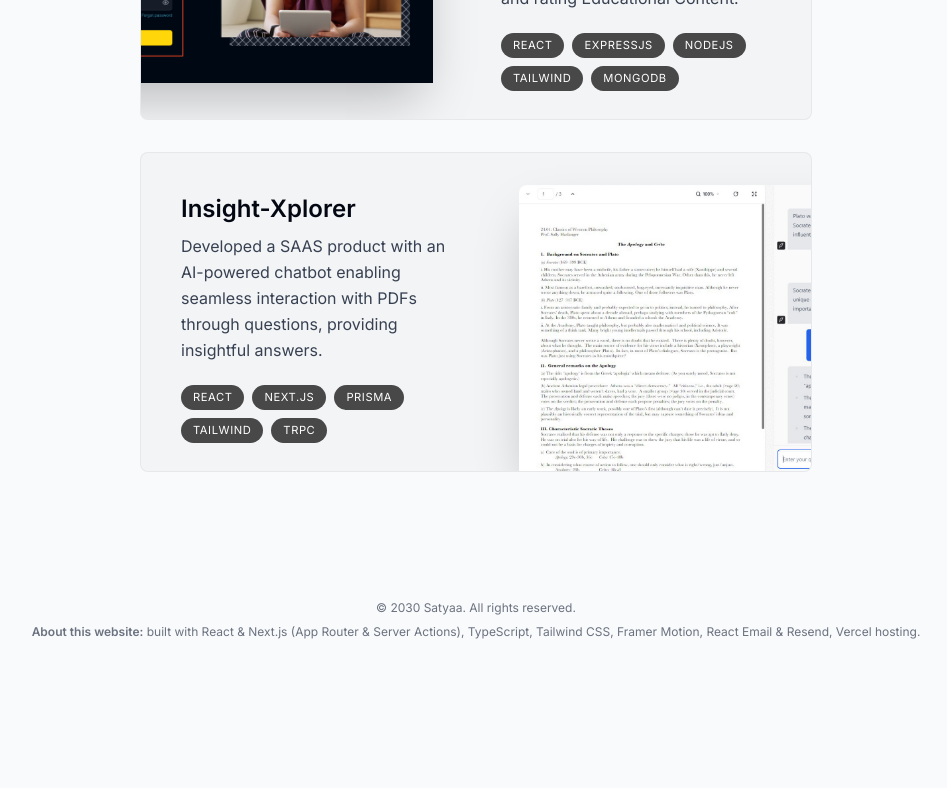
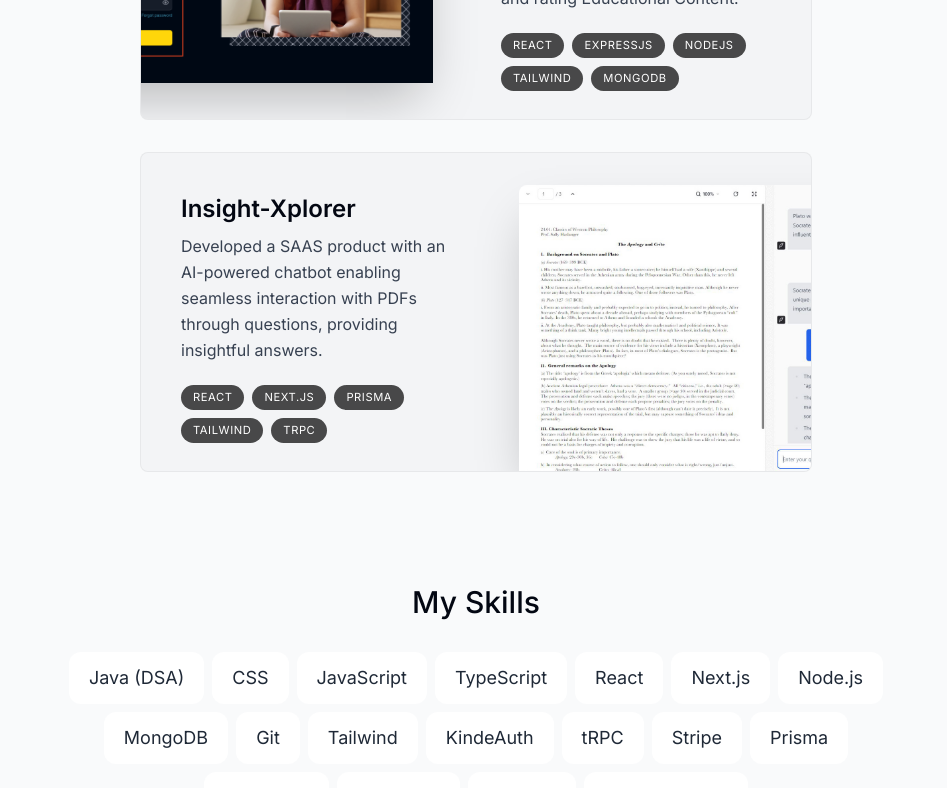
Before and after one commit to SatyaisCoding/satyas-portfolio, a Next.js app: page / in a window 1280 px wide. Shown: the part 2000-2788 px from the top of the page, without its empty margins (164-1111 px from the left). Before the commit the page ends 2680 px from the top, so only its background shows below. Built offline with nearby package versions, Linux system fonts and the light colour scheme.

Commit message:
skills-section

```diff
--- a/app/page.tsx
+++ b/app/page.tsx
@@ -2,6 +2,7 @@
 import Sectiondivider from "@/components/sectiondivider";
 import About from "@/components/about";
 import Projects from "@/components/projects";
+import Skills from "@/components/skills";
 
 export default function Home() {
   return (
@@ -10,6 +11,7 @@
       <Sectiondivider/>
       <About/>
       <Projects/>
+      <Skills/>
     </main>
   );
 }
--- /dev/null
+++ b/components/skills.tsx
@@ -0,0 +1,46 @@
+'use client'
+
+import { skillsData } from "@/lib/data";
+import SectionHeading from "./section-heading";
+import { useSectionInView } from "../lib/hooks";
+import {motion} from 'framer-motion';
+
+
+const fadeInAnimationsVariants = {
+    initial : {
+        opacity : 0,
+        y: 100,
+
+    },
+    animate :(index : number) => ({
+        opacity : 1,
+        y : 0,
+        transition : {
+            delay : 0.05 * index,
+        }
+    }),
+}
+function Skills() {
+    const {ref} = useSectionInView('Skills')
+  return (
+    <section ref={ref} className="mb-28 max-w-[53rem] scroll-mt-28 text-center sm:mb-40" id='skills'>
+      <SectionHeading>
+        My Skills
+      </SectionHeading>
+      <ul className="flex flex-wrap justify-center gap-2 text-lg text-gray-800">
+        {skillsData.map((skill, index) =>(
+            <motion.li className="bg-white borderBlack rounded-xl py-3 px-5 dark:bg-white/10 dark:text-white/80" key={index}
+            variants={fadeInAnimationsVariants}
+            initial='initial'
+            whileInView='animate'
+            viewport={{
+                once : true
+            }}
+            custom={index}>{skill}</motion.li>
+        ))}
+      </ul>
+    </section>
+  )
+}
+
+export default Skills
--- a/lib/data.ts
+++ b/lib/data.ts
@@ -86,23 +86,25 @@
 ] as const;
 
 export const skillsData = [
-  "HTML",
+  "Java (DSA)",
   "CSS",
   "JavaScript",
   "TypeScript",
   "React",
   "Next.js",
   "Node.js",
+  "MongoDB",
   "Git",
   "Tailwind",
+  "KindeAuth",
+  "tRPC",
+  "Stripe",
   "Prisma",
   "MongoDB",
-  "Redux",
-  "GraphQL",
-  "Apollo",
+  "shadcn/ui",
   "Express",
-  "PostgreSQL",
-  "Python",
-  "Django",
+
+
+
   "Framer Motion",
 ] as const;
```
